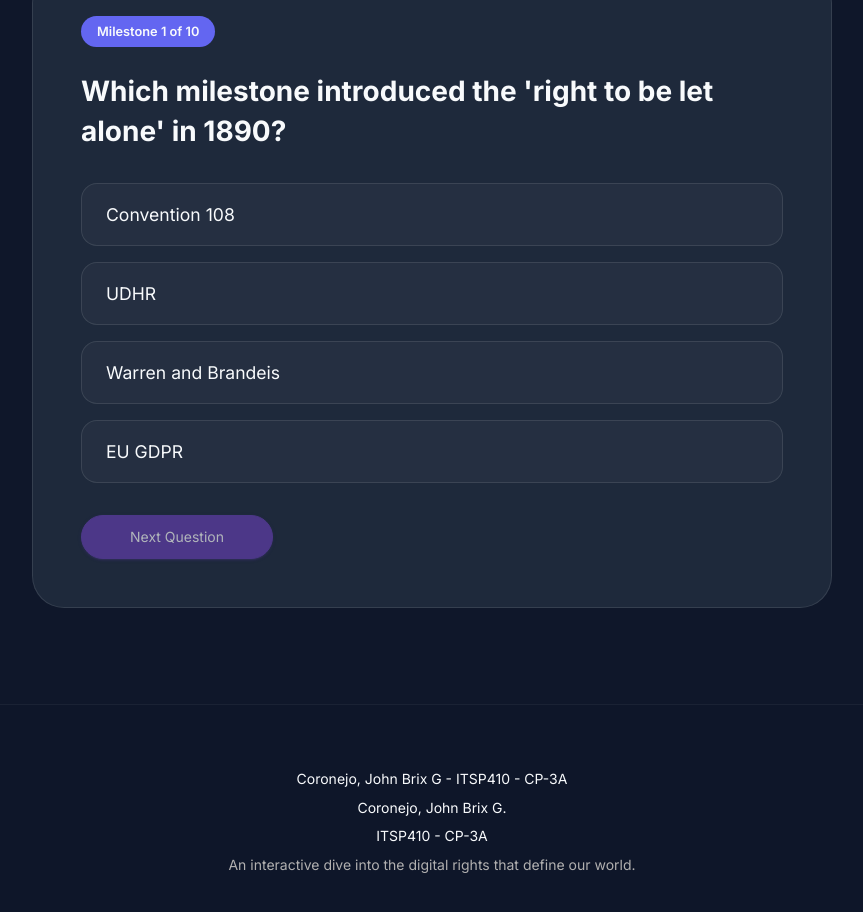
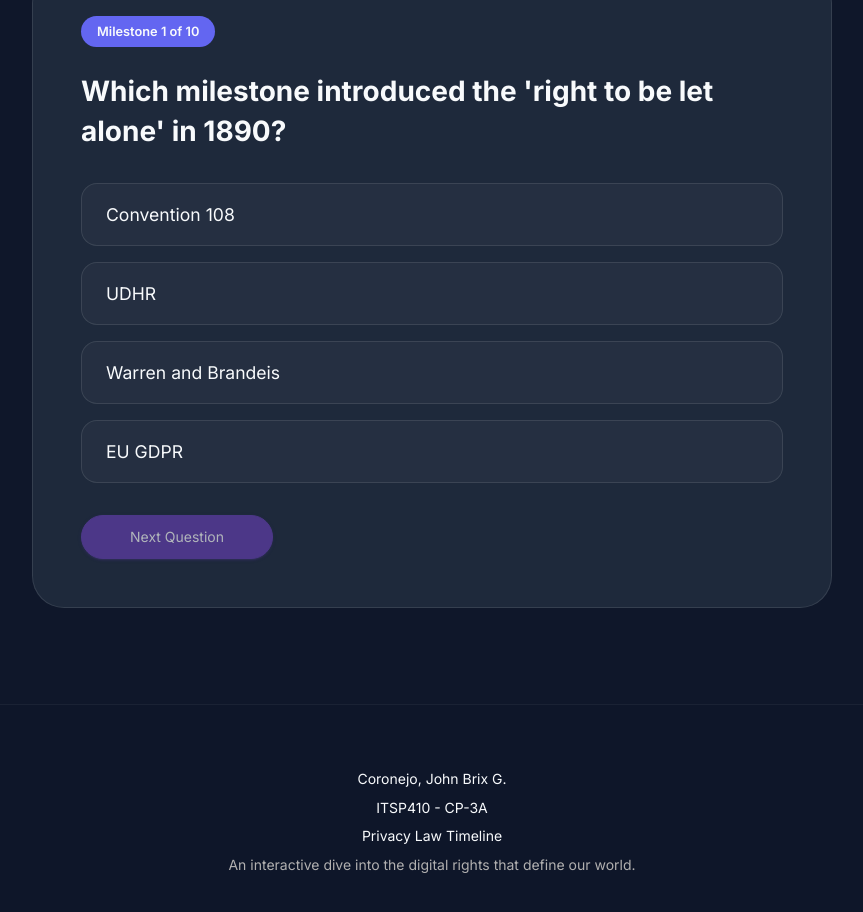
Before and after one commit to brxxxx/Coronejo-Task-Sheet-4, a plain HTML site: page index.html in a window 1280 px wide. Shown: the part 5100-6012 px from the top of the page, without its empty margins (208-1071 px from the left). Drawn offline with nearby package versions, Linux system fonts and the light colour scheme.

Commit message:
Update index.html

```diff
--- a/index.html
+++ b/index.html
@@ -568,9 +568,9 @@
     </section>
 
     <footer class="modern-footer">
-        <p class="mb-2">Coronejo, John Brix G - ITSP410 - CP-3A </p>
           <p class="mb-2">Coronejo, John Brix G.</p>
           <p class="mb-2">ITSP410 - CP-3A</p>
+        <p class="mb-2">Privacy Law Timeline</p>
         <p class="text-muted small">An interactive dive into the digital rights that define our world.</p>
     </footer>
 
```
